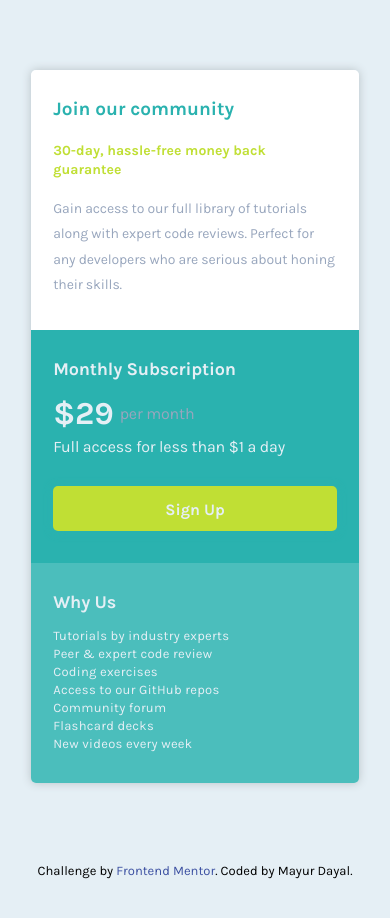
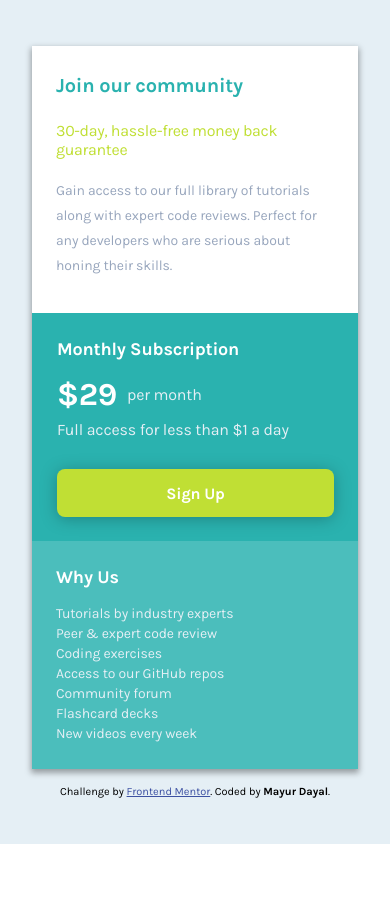
Before and after one commit to mayurDayal2000/single-price-grid-component, a plain HTML site: page index.html in a window 390 px wide. After the commit the page ends 844 px from the top, so only its background shows below. Drawn offline with Linux system fonts and the light colour scheme.

Commit message:
updated the styling for mobile

```diff
--- a/css/app.css
+++ b/css/app.css
@@ -2,204 +2,154 @@
   margin: 0;
   padding: 0;
   box-sizing: border-box;
-  font-family: Karla, sans-serif;
+  font-family: "Karla", sans-serif;
+  user-select: none;
 }
 
 :root {
   --cyan: hsl(179, 62%, 43%);
-  --light-cyan: hsl(179, 47%, 52%);
+  --cyan-light: hsla(179, 47%, 52%);
   --bright-yellow: hsl(71, 73%, 54%);
-  --light-grey: hsl(204, 43%, 93%);
-  --graying-blue: hsl(218, 22%, 67%);
+  --light-gray: hsl(204, 43%, 93%);
+  --grayish-blue: hsl(218, 22%, 67%);
+  --white: hsl(0, 0%, 100%);
 }
 
-body {
+#root {
   width: 100%;
-  min-height: 100vh;
-  background-color: var(--light-grey);
-  display: flex;
-  flex-direction: column;
-  justify-content: center;
-  align-items: center;
+  height: 100vh;
+  background-color: var(--light-gray);
+  padding: 2rem;
+
+  display: grid;
+  place-content: center;
 }
 
-#container {
-  width: 84%;
-  margin: 70px auto 0;
-  border-radius: 5px;
-  box-shadow: 0 0 10px 0px hsl(197, 11%, 75%);
+main.container {
+  width: 100%;
+  background-color: var(--white);
+  box-shadow: 0px 3px 6px 1px rgba(0, 0, 0, 0.35);
 }
 
-header {
-  padding: 28px 22px 32px;
-  border-top-left-radius: 5px;
-  border-top-right-radius: 5px;
-  background-color: #fff;
+section.introduction {
+  background-color: var(--white);
+  padding: 1.75rem 1.5rem 2.1875rem;
 }
 
-header h1 {
-  font-size: 1.1875rem;
+section.introduction > h1 {
   font-weight: 700;
+  font-size: 1.25rem;
+  letter-spacing: -0.01em;
   color: var(--cyan);
-  margin-bottom: 1.375rem;
 }
 
-header p {
-  font-size: 0.875rem;
+section.introduction > h2 {
+  font-weight: 400;
+  font-size: 1rem;
+  letter-spacing: -0.02em;
+  color: var(--bright-yellow);
+  margin-block: 1.5rem 1.1875rem;
 }
 
-.subtitle {
+section.introduction > p {
+  font-weight: 400;
+  font-size: 0.875rem;
+  line-height: 1.786;
+  letter-spacing: -0.01em;
+  color: var(--grayish-blue);
+}
+
+section.subscription {
+  background-color: var(--cyan);
+  padding: 1.5625rem 1.5rem 1.5rem 1.5625rem;
+}
+
+section.subscription > h1 {
   font-weight: 700;
-  letter-spacing: 0.002em;
-  line-height: 1.35;
-  color: var(--bright-yellow);
+  font-size: 1.125rem;
+  letter-spacing: -0.01em;
+  color: var(--white);
+}
+
+.price-list > span:first-child {
+  font-weight: 700;
+  font-size: 32px;
+  letter-spacing: -0.01em;
+  color: var(--white);
+}
+
+.price-list {
+  font-weight: 400;
+  font-size: 1rem;
+  letter-spacing: -0.01em;
+  color: var(--light-gray);
+  margin-block: 1rem 0.4375rem;
+
+  display: flex;
+  align-items: center;
+  column-gap: 10px;
+}
+
+section.subscription > p {
+  font-weight: 400;
+  font-size: 1rem;
+  letter-spacing: -0.01em;
+  color: var(--light-gray);
+}
+
+section.subscription > button {
+  border: none;
+  outline: none;
+  border-radius: 0.5rem;
+  width: 100%;
+  height: 48px;
+  background-color: var(--bright-yellow);
+  font-weight: 700;
+  font-size: 1rem;
+  letter-spacing: -0.01em;
+  margin-top: 1.875rem;
+  color: var(--white);
+  cursor: pointer;
+  filter: drop-shadow(0px 2px 8px rgba(0, 0, 0, 0.25));
+  user-select: auto;
+}
+
+section.subscription > button:hover {
+  transform: translateY(1.5px);
+  transition: transform 100ms ease-in;
+}
+
+section.features {
+  background-color: var(--cyan-light);
+  padding: 1.5625rem 1.5rem;
+}
+
+section.features > h1 {
+  font-weight: 700;
+  font-size: 1.125rem;
+  letter-spacing: -0.01em;
+  color: var(--white);
   margin-bottom: 1rem;
 }
 
-.description {
+ul > li {
+  list-style: none;
   font-weight: 400;
-  line-height: 25.55px;
+  font-size: 14px;
+  line-height: 1.429;
   letter-spacing: -0.01em;
-  color: var(--graying-blue);
-}
-
-section {
-  padding: 28px 22px 32px;
-  letter-spacing: -0.01em;
-}
-
-section:nth-child(1) {
-  background-color: var(--cyan);
-}
-
-section:nth-child(2) {
-  background-color: var(--light-cyan);
-}
-
-section h2 {
-  font-size: 1.125rem;
-  font-weight: 700;
-  color: var(--light-grey);
-  margin-bottom: 15px;
-}
-
-.price-list,
-section button,
-section p {
-  font-size: 1rem;
-  color: var(--light-grey);
-  font-weight: 400;
-}
-
-.price-list {
-  color: var(--graying-blue);
-  margin-bottom: 5px;
-  display: flex;
-  align-items: center;
-  column-gap: 0.375rem;
-}
-
-.price-list span {
-  font-size: 2rem;
-  font-weight: 700;
-  color: var(--light-grey);
-}
-
-section button {
-  font-weight: 700;
-  width: 100%;
-  border: none;
-  outline: 0;
-  background-color: var(--bright-yellow);
-  padding: 0.875rem 0 0.75rem;
-  border-radius: 0.3125rem;
-  box-shadow: 0 0.0625rem 0.625rem 0 var(--cyan);
-  margin-top: 1.875rem;
-  cursor: pointer;
-  transition: transform 0.2s ease-in;
-}
-
-section button:hover {
-  transform: translateY(2px);
-}
-
-ul {
-  list-style: none;
-}
-
-li {
-  font-size: 0.8125rem;
-  font-weight: 400;
-  color: var(--light-grey);
-  letter-spacing: 0.02em;
-  margin-bottom: 0.1875rem;
-}
-
-li:last-child {
-  margin: 0;
-}
-
-section:last-child {
-  border-bottom-left-radius: 5px;
-  border-bottom-right-radius: 5px;
+  color: var(--light-gray);
 }
 
 footer {
-  margin: 5rem 8%;
-  font-size: 0.8125rem;
+  margin-top: 1rem;
+}
+
+.attribution {
+  font-size: 11px;
   text-align: center;
 }
 
-footer a {
-  text-decoration: none;
-  color: #3d51a2;
+.attribution a {
+  color: hsl(228, 45%, 44%);
 }
-
-@media (min-width: 610px) {
-  .description {
-    width: 56ch;
-  }
-
-  #container {
-    max-width: 530px;
-  }
-
-  header,
-  section {
-    padding: 50px;
-    padding-bottom: 30px;
-  }
-}
-
-@media (min-width: 768px) {
-  #container {
-    max-width: 690px;
-  }
-
-  main {
-    display: grid;
-    grid-template-columns: repeat(2, 1fr);
-  }
-
-  section:first-child {
-    border-bottom-left-radius: 0.3125rem;
-    border-bottom-right-radius: 0;
-  }
-
-  section:last-child {
-    border-bottom-left-radius: 0;
-    border-bottom-right-radius: 0.3125rem;
-  }
-
-  section button {
-    font-size: 18px;
-  }
-
-  li {
-    font-size: 0.875rem;
-  }
-
-  footer {
-    font-size: 1rem;
-  }
-}
--- a/index.html
+++ b/index.html
@@ -1,49 +1,44 @@
 <!DOCTYPE html>
 <html lang="en">
   <head>
-    <meta charset="UTF-8" />
-    <meta http-equiv="X-UA-Compatible" content="IE=edge" />
+    <meta http-equiv="Content-Type" content="text/html;charset=UTF-8" />
     <meta name="viewport" content="width=device-width, initial-scale=1.0" />
-    <link
-      rel="shortcut icon"
-      href="./images/favicon-32x32.png"
-      type="image/x-icon"
-    />
+    <!-- Karla font family -->
     <link rel="preconnect" href="https://fonts.googleapis.com" />
     <link rel="preconnect" href="https://fonts.gstatic.com" crossorigin />
-    <link
-      href="https://fonts.googleapis.com/css2?family=Karla:wght@400;700&display=swap"
-      rel="stylesheet"
-    />
-    <link rel="stylesheet" href="./css/app.css" />
+    <link href="https://fonts.googleapis.com/css2?family=Karla:wght@400;700&display=swap" rel="stylesheet" />
+
+    <link rel="shortcut icon" href="./images/favicon-32x32.png" type="image/x-icon" />
+    <link rel="stylesheet" href="./css/app.min.css" />
     <title>Frontend Mentor | Single Price Grid Component</title>
   </head>
 
   <body>
-    <div id="container">
-      <header>
+    <div id="root">
+      <main class="container">
+        <section class="introduction">
           <h1>Join our community</h1>
-        <p class="subtitle">30-day, hassle-free money back guarantee</p>
-        <p class="description">
+          <h2>30-day, hassle-free money back guarantee</h2>
+          <p>
             Gain access to our full library of tutorials along with expert code
-          reviews. Perfect for any developers who are serious about honing their
-          skills.
+            reviews. Perfect for any developers who are serious about honing
+            their skills.
           </p>
-      </header>
-
-      <main>
-        <section>
-          <h2>Monthly Subscription</h2>
-          <p class="price-list"><span>&dollar;29</span> per month</p>
-          <p>Full access for less than &dollar;1 a day</p>
+        </section>
+        <section class="subscription">
+          <h1>Monthly Subscription</h1>
+          <div class="price-list">
+            <span>$29</span>
+            <span>per month</span>
+          </div>
+          <p>Full access for less than $1 a day</p>
           <button>Sign Up</button>
         </section>
-
-        <section>
-          <h2>Why Us</h2>
+        <section class="features">
+          <h1>Why Us</h1>
           <ul>
             <li>Tutorials by industry experts</li>
-            <li>Peer &amp; expert code review</li>
+            <li>Peer & expert code review</li>
             <li>Coding exercises</li>
             <li>Access to our GitHub repos</li>
             <li>Community forum</li>
@@ -52,14 +47,13 @@
           </ul>
         </section>
       </main>
-    </div>
+
       <footer>
         <p class="attribution">
-        Challenge by
-        <a href="https://www.frontendmentor.io?ref=challenge" target="_blank"
-          >Frontend Mentor</a
-        >. Coded by <span>Mayur Dayal</span>.
+          Challenge by <a href="https://www.frontendmentor.io?ref=challenge" target="_blank">Frontend Mentor</a>.
+          Coded by <strong>Mayur Dayal</strong>.
         </p>
       </footer>
+    </div>
   </body>
 </html>
```
Also changed, not shown: css/app.min.css (added). Lines whose indentation alone changed are shown as unchanged.
